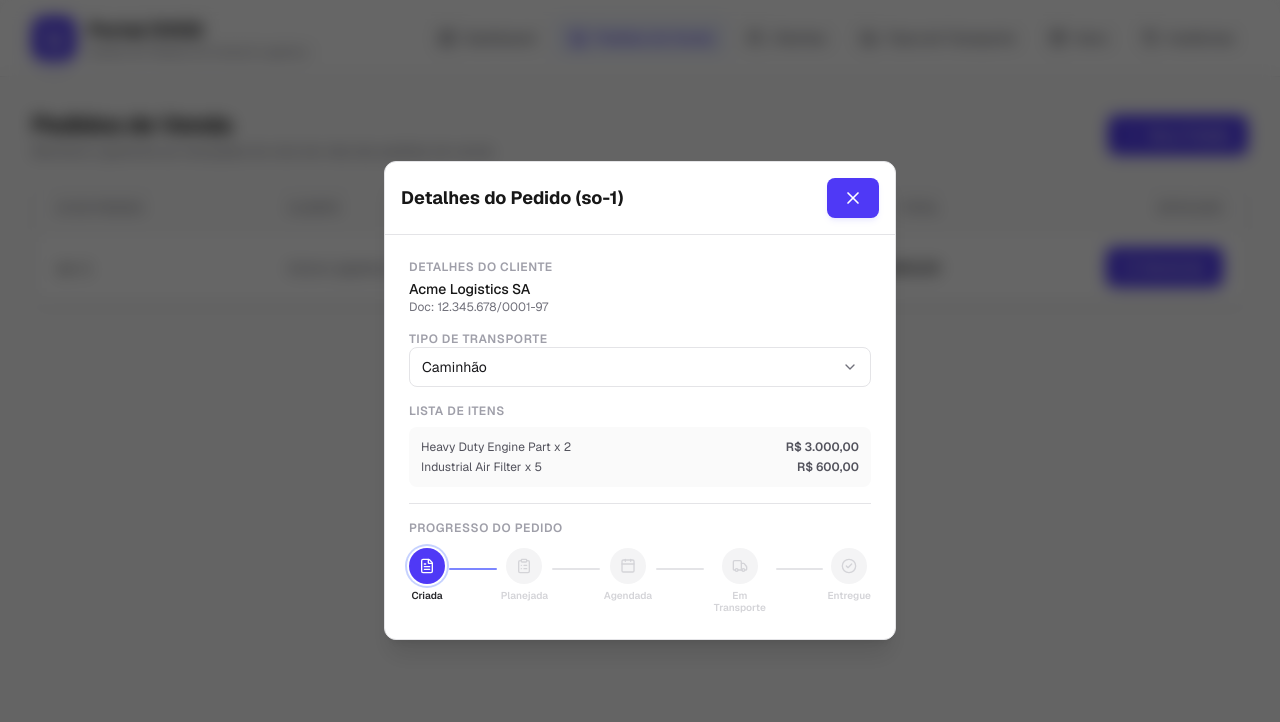
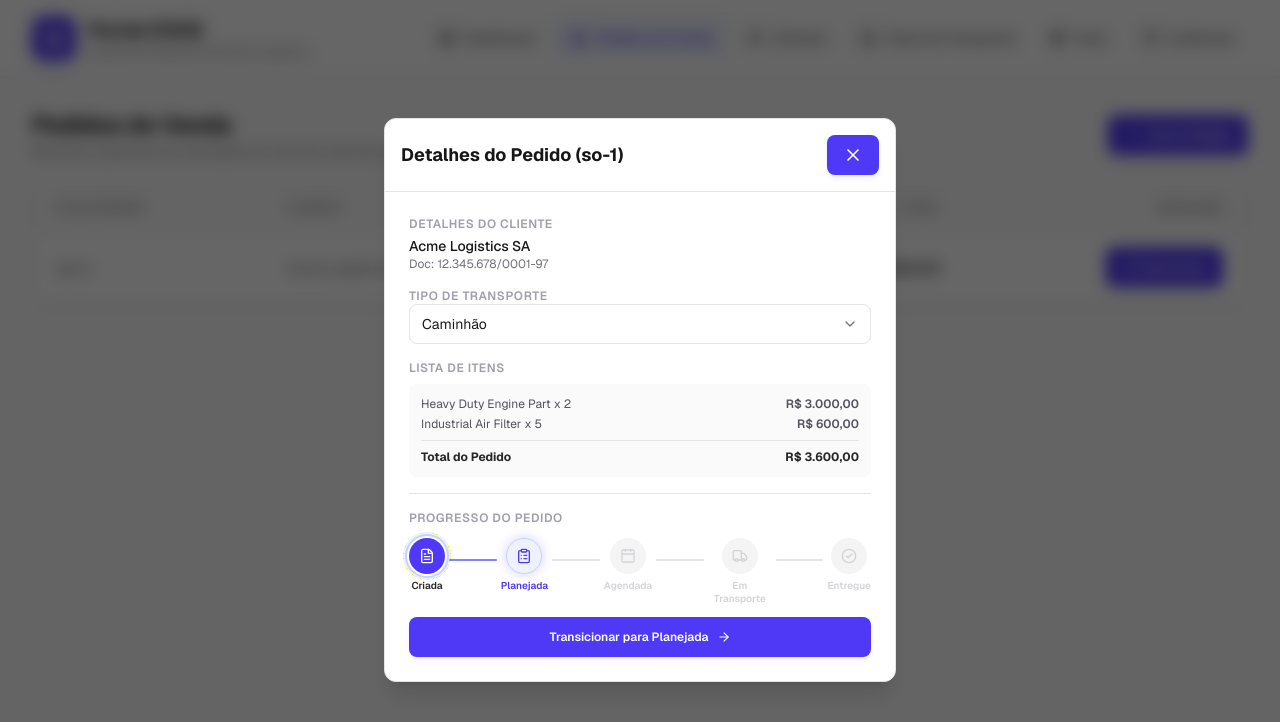
Before and after one commit to EdDevFront/sales-order-management-system, a Next.js app: page /orders in a window 1280 px wide. Both pictures are taken after a click on the button "Gerenciar". Shown: the top 722 px of the page. Built offline with nearby package versions, Linux system fonts and the light colour scheme.

Commit message:
refactor: improve stepper icons, toast notifications and DataTable alignment

```diff
--- a/src/components/templates/orders/components/OrderDetailPanel.tsx
+++ b/src/components/templates/orders/components/OrderDetailPanel.tsx
@@ -3,7 +3,8 @@ import { Button } from "@/components/ui/Button";
 import { Select } from "@/components/ui/Select";
 import { Input } from "@/components/ui/Input";
 import { DatePicker } from "@/components/ui/DatePicker";
-import { useDispatch } from "react-redux";
+import { useDispatch, useSelector } from "react-redux";
+import { RootState } from "@/stores";
 import { useForm } from "react-hook-form";
 import { zodResolver } from "@hookform/resolvers/zod";
 import * as z from "zod";
@@ -12,10 +13,30 @@ import { Customer } from "@/types/Customer";
 import { TransportType } from "@/types/TransportType";
 import { Item } from "@/types/Item";
 import { updateDeliveryRequest } from "@/stores/ordersActions";
-import { setNotification } from "@/stores/ordersSlice";
-import { Calendar, ArrowLeft, X, Pencil, ArrowRight, Check } from "lucide-react";
+import { setNotification, clearNotification } from "@/stores/ordersSlice";
+import {
+  Calendar,
+  ArrowLeft,
+  X,
+  Pencil,
+  ArrowRight,
+  Check,
+  FileText,
+  ClipboardList,
+  Truck,
+  CheckCircle2,
+  AlertCircle,
+} from "lucide-react";
 import { formatCurrencyBR } from "@/utils/formatCurrency";
 import OrderStepper from "@/components/ui/OrderStepper";
+
+const STEP_ICONS: Record<SalesOrderStatus, React.ElementType> = {
+  CRIADA: FileText,
+  PLANEJADA: ClipboardList,
+  AGENDADA: Calendar,
+  EM_TRANSPORTE: Truck,
+  ENTREGUE: CheckCircle2,
+};
 
 const schedulingSchema = z.object({
   deliveryDate: z.string().min(1, "Selecione uma data de entrega"),
@@ -44,17 +65,24 @@ export default function OrderDetailPanel({
   getNextStatus,
 }: OrderDetailPanelProps) {
   const dispatch = useDispatch();
+  const { error, successMessage } = useSelector((state: RootState) => state.orders);
   const [isScheduling, setIsScheduling] = useState(false);
   const [isConfirmingTransition, setIsConfirmingTransition] = useState(false);
-  const [pendingStatus, setPendingStatus] = useState<SalesOrderStatus | null>(null);
+  const [pendingStatus, setPendingStatus] = useState<SalesOrderStatus | null>(
+    null,
+  );
 
   const {
     register,
     handleSubmit,
+    watch,
     formState: { errors },
   } = useForm<z.infer<typeof schedulingSchema>>({
     resolver: zodResolver(schedulingSchema),
-    defaultValues: { deliveryDate: "", deliveryWindow: "" },
+    values: {
+      deliveryDate: selectedOrder.deliveryDate || "",
+      deliveryWindow: selectedOrder.deliveryWindow || "",
+    },
   });
 
   const customer = customers.find((c) => c.id === selectedOrder.customerId);
@@ -75,7 +103,6 @@ export default function OrderDetailPanel({
     dispatch(updateDeliveryRequest({ orderId: selectedOrder.id, ...data }));
     dispatch(setNotification({ success: "Entrega agendada com sucesso!" }));
     setIsScheduling(false);
-    onClose();
   };
 
   const windowOptions = [
@@ -88,7 +115,11 @@ export default function OrderDetailPanel({
   const handleConfirmTransition = () => {
     if (pendingStatus) {
       handleStatusChange(selectedOrder.id, pendingStatus);
-      dispatch(setNotification({ success: `Status atualizado para ${STATUS_LABEL[pendingStatus]}!` }));
+      dispatch(
+        setNotification({
+          success: `Status atualizado para ${STATUS_LABEL[pendingStatus]}!`,
+        }),
+      );
       setIsConfirmingTransition(false);
       setPendingStatus(null);
     }
@@ -96,7 +127,8 @@ export default function OrderDetailPanel({
 
   const getModalTitle = () => {
     if (isScheduling) return "Agendar Entrega";
-    if (isConfirmingTransition && pendingStatus) return `Transicionar para ${STATUS_LABEL[pendingStatus]}`;
+    if (isConfirmingTransition && pendingStatus)
+      return `Transicionar para ${STATUS_LABEL[pendingStatus]}`;
     return `Detalhes do Pedido (${selectedOrder.id})`;
   };
 
@@ -133,12 +165,39 @@ export default function OrderDetailPanel({
           </Button>
         </div>
 
-        {/* ── Transition Confirmation ── */}
-        {isConfirmingTransition && pendingStatus && (
+        {/* Internal Toast Notification */}
+        {(error || successMessage) && (
+          <div className="mx-6 mt-4 flex items-center gap-3 rounded-lg border p-3.5 shadow-sm bg-white border-zinc-200 dark:bg-zinc-800 dark:border-zinc-700 animate-pulse">
+            {error ? (
+              <>
+                <AlertCircle className="h-5 w-5 text-red-500 shrink-0" />
+                <div className="text-sm font-semibold text-red-650 dark:text-red-400">{error}</div>
+              </>
+            ) : (
+              <>
+                <CheckCircle2 className="h-5 w-5 text-emerald-500 shrink-0" />
+                <div className="text-sm font-semibold text-emerald-655 dark:text-emerald-400">{successMessage}</div>
+              </>
+            )}
+            <button
+              onClick={() => dispatch(clearNotification())}
+              className="ml-auto rounded-full p-1 text-zinc-400 hover:bg-zinc-100 dark:hover:bg-zinc-700"
+            >
+              <X className="h-4 w-4" />
+            </button>
+          </div>
+        )}
+
+        {/* ── Modal Content ── */}
+        {isConfirmingTransition && pendingStatus ? (
+          /* ── Transition Confirmation ── */
           <div className="p-6 space-y-6">
             <div className="flex flex-col items-center text-center gap-4 py-4">
               <div className="rounded-full bg-indigo-100 p-4 dark:bg-indigo-950/40">
-                <ArrowRight className="h-8 w-8 text-indigo-600 dark:text-indigo-400" />
+                {(() => {
+                  const DestIcon = STEP_ICONS[pendingStatus] || ArrowRight;
+                  return <DestIcon className="h-8 w-8 text-indigo-600 dark:text-indigo-400" />;
+                })()}
               </div>
               <div>
                 <p className="text-sm text-zinc-500 dark:text-zinc-400">
@@ -175,10 +234,8 @@ export default function OrderDetailPanel({
               </Button>
             </div>
           </div>
-        )}
-
-        {/* ── Scheduling form ── */}
-        {isScheduling ? (
+        ) : isScheduling ? (
+          /* ── Scheduling form ── */
           <form
             onSubmit={handleSubmit(handleScheduleSubmit)}
             noValidate
@@ -191,6 +248,7 @@ export default function OrderDetailPanel({
               <div className="mt-1">
                 <DatePicker
                   {...register("deliveryDate")}
+                  value={watch("deliveryDate")}
                   placeholder="Escolha a data de entrega"
                 />
               </div>
@@ -207,6 +265,7 @@ export default function OrderDetailPanel({
               <div className="mt-1">
                 <Select
                   {...register("deliveryWindow")}
+                  value={watch("deliveryWindow")}
                   options={windowOptions}
                   placeholder="Selecione a Janela de Horário"
                 />
@@ -278,7 +337,7 @@ export default function OrderDetailPanel({
                   <span className="block text-xs font-semibold uppercase tracking-wider text-zinc-400">
                     Detalhes da Entrega
                   </span>
-                  <div className="flex items-center gap-2 mt-1">
+                  <div className="flex items-center justify-between mt-1">
                     <div>
                       <p className="text-sm font-medium">
                         {formatDateBR(selectedOrder.deliveryDate)}
@@ -326,6 +385,17 @@ export default function OrderDetailPanel({
                       </div>
                     );
                   })}
+                  <div className="border-t border-zinc-200 dark:border-zinc-700/60 mt-2 pt-2 flex justify-between text-xs font-bold text-zinc-800 dark:text-zinc-100">
+                    <span>Total do Pedido</span>
+                    <span>
+                      {formatCurrencyBR(
+                        selectedOrder.items.reduce((total, orderItem) => {
+                          const item = items.find((i) => i.id === orderItem.itemId);
+                          return total + (item?.price || 0) * orderItem.quantity;
+                        }, 0)
+                      )}
+                    </span>
+                  </div>
                 </div>
               </div>
 
@@ -334,7 +404,7 @@ export default function OrderDetailPanel({
                   Progresso do Pedido
                 </span>
                 <OrderStepper
-                  currentStatus={selectedOrder.status}
+                  currentStatus={isConfirmingTransition && pendingStatus ? pendingStatus : selectedOrder.status}
                   onStepClick={
                     getNextStatus(selectedOrder.status)
                       ? (nextStatus) => {
@@ -344,6 +414,19 @@ export default function OrderDetailPanel({
                       : undefined
                   }
                 />
+
+                {/* Dynamic transition action buttons */}
+                {selectedOrder.status === "CRIADA" && (
+                  <Button
+                    onClick={() => {
+                      setPendingStatus("PLANEJADA");
+                      setIsConfirmingTransition(true);
+                    }}
+                    className="flex w-full items-center justify-center gap-2 rounded-lg bg-indigo-600 py-2.5 text-xs font-bold text-white shadow-md hover:bg-indigo-500 transition-all"
+                  >
+                    Transicionar para Planejada <ArrowRight className="h-3.5 w-3.5" />
+                  </Button>
+                )}
                 {canSchedule && (
                   <Button
                     onClick={() => setIsScheduling(true)}
@@ -352,6 +435,29 @@ export default function OrderDetailPanel({
                     Agendar Entrega <Calendar className="h-3.5 w-3.5" />
                   </Button>
                 )}
+                {selectedOrder.status === "AGENDADA" && (
+                  <Button
+                    onClick={() => {
+                      setPendingStatus("EM_TRANSPORTE");
+                      setIsConfirmingTransition(true);
+                    }}
+                    className="flex w-full items-center justify-center gap-2 rounded-lg bg-indigo-600 py-2.5 text-xs font-bold text-white shadow-md hover:bg-indigo-500 transition-all"
+                  >
+                    Transicionar para Em Transporte <ArrowRight className="h-3.5 w-3.5" />
+                  </Button>
+                )}
+                {selectedOrder.status === "EM_TRANSPORTE" && (
+                  <Button
+                    onClick={() => {
+                      setPendingStatus("ENTREGUE");
+                      setIsConfirmingTransition(true);
+                    }}
+                    className="flex w-full items-center justify-center gap-2 rounded-lg bg-indigo-600 py-2.5 text-xs font-bold text-white shadow-md hover:bg-indigo-500 transition-all"
+                  >
+                    Transicionar para Entregue <ArrowRight className="h-3.5 w-3.5" />
+                  </Button>
+                )}
+
                 {!getNextStatus(selectedOrder.status) &&
                   selectedOrder.status !== "PLANEJADA" && (
                     <p className="text-xs text-zinc-400 italic text-center">
--- a/src/components/templates/orders/index.tsx
+++ b/src/components/templates/orders/index.tsx
@@ -1,7 +1,8 @@
 "use client";
 import { Button } from "@/components/ui/Button";
 import React, { useState, useEffect } from "react";
-import { useDispatch } from "react-redux";
+import { useDispatch, useSelector } from "react-redux";
+import { RootState } from "@/stores";
 import { useQuery, useQueryClient } from "@tanstack/react-query";
 import {
   fetchSalesOrders,
@@ -32,6 +33,8 @@ export default function Orders() {
   const queryClient = useQueryClient();
   const [isFormOpen, setIsFormOpen] = useState(false);
   const [selectedOrder, setSelectedOrder] = useState<SalesOrder | null>(null);
+
+  const successMessage = useSelector((state: RootState) => state.orders.successMessage);
 
   const { data: orders = [], isLoading } = useQuery({
     queryKey: ["orders"],
@@ -82,13 +85,18 @@ export default function Orders() {
   }, [selectedOrder, queryClient]);
 
   useEffect(() => {
-    queryClient.invalidateQueries({ queryKey: ["orders"] });
-    queryClient.invalidateQueries({ queryKey: ["auditLogs"] });
+    if (successMessage) {
+      queryClient.invalidateQueries({ queryKey: ["orders"] });
+      queryClient.invalidateQueries({ queryKey: ["auditLogs"] });
+    }
+  }, [successMessage, queryClient]);
+
+  useEffect(() => {
     if (selectedOrder) {
       const fresh = orders.find((o) => o.id === selectedOrder.id);
       if (fresh) setSelectedOrder(fresh);
     }
-  }, [orders, queryClient]);
+  }, [orders]);
 
   const handleStatusChange = React.useCallback(
     (orderId: string, nextStatus: SalesOrderStatus) => {
--- a/src/components/ui/OrderStepper/index.tsx
+++ b/src/components/ui/OrderStepper/index.tsx
@@ -51,16 +51,23 @@ export default function OrderStepper({
           return (
             <React.Fragment key={status}>
               <div className="flex flex-col items-center">
+                <div className="relative">
+                  {isCurrent && onStepClick && (
+                    <>
+                      <span className="absolute -inset-2 rounded-full bg-indigo-500/30 animate-ping opacity-75 pointer-events-none" />
+                      <span className="absolute -inset-1.5 rounded-full bg-indigo-500/20 animate-pulse pointer-events-none" />
+                    </>
+                  )}
                   <button
                     type="button"
                     disabled={!isClickable}
                     onClick={() => isClickable && onStepClick?.(status)}
                     className={`
-                    flex h-9 w-9 items-center justify-center rounded-full text-xs font-bold transition-all
+                      relative z-10 flex h-9 w-9 items-center justify-center rounded-full text-xs font-bold transition-all
                       ${isCompleted ? "bg-emerald-500 text-white shadow-sm" : ""}
                       ${isCurrent ? "bg-indigo-600 text-white ring-2 ring-indigo-200 ring-offset-2 dark:ring-indigo-800" : ""}
-                    ${isFuture ? "bg-zinc-100 text-zinc-300 dark:bg-zinc-800 dark:text-zinc-600" : ""}
-                    ${isClickable ? "cursor-pointer hover:bg-indigo-500 hover:text-white" : "cursor-default"}
+                      ${isFuture && !isClickable ? "bg-zinc-100 text-zinc-300 dark:bg-zinc-800 dark:text-zinc-600" : ""}
+                      ${isClickable ? "bg-indigo-50 text-indigo-600 border border-indigo-200 hover:bg-indigo-600 hover:text-white hover:scale-105 shadow-[0_0_12px_rgba(79,70,229,0.25)] cursor-pointer" : "cursor-default"}
                     `}
                   >
                     {isCompleted ? (
@@ -69,11 +76,13 @@ export default function OrderStepper({
                       <Icon className="h-4 w-4" />
                     )}
                   </button>
+                </div>
                 <span
                   className={`
                     mt-1.5 text-[10px] font-semibold leading-tight text-center max-w-16
                     ${isCompleted || isCurrent ? "text-zinc-800 dark:text-zinc-200" : ""}
-                    ${isFuture ? "text-zinc-300 dark:text-zinc-600" : ""}
+                    ${isClickable ? "text-indigo-600 dark:text-indigo-400 font-bold" : ""}
+                    ${isFuture && !isClickable ? "text-zinc-300 dark:text-zinc-600" : ""}
                   `}
                 >
                   {STATUS_LABEL[status]}
--- a/src/components/ui/Toast/index.tsx
+++ b/src/components/ui/Toast/index.tsx
@@ -19,6 +19,8 @@ export default function Toast() {
     }
   }, [error, successMessage, dispatch]);
 
+  const isModalOpen = typeof document !== "undefined" && !!document.querySelector(".fixed.inset-0.z-50");
+  if (isModalOpen) return null;
   if (!error && !successMessage) return null;
 
   return (
```
Also changed, not shown: src/components/ui/DataTable/index.tsx (+8 -2 lines), src/components/ui/DatePicker/index.tsx (+24 -2 lines). Lines whose indentation alone changed are shown as unchanged.
